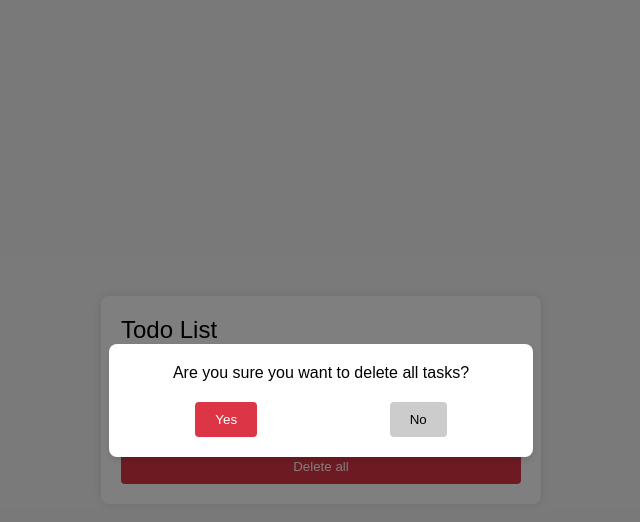
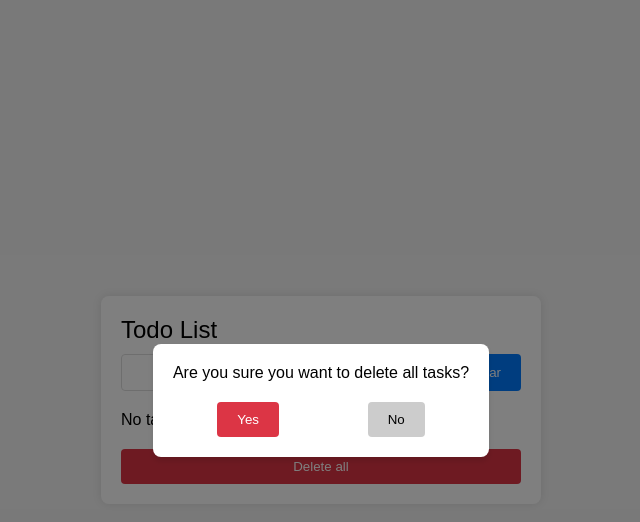
Before and after one commit to aljunepio/todo-list-fe, a React (Vite) app in the folder TodoSample/: page / in a window 1280 px wide. Both pictures are taken after a click on the button "Delete all". Shown: the top 522 px of the page, without its empty margins (319-959 px from the left). Built offline with nearby package versions, Linux system fonts and the light colour scheme; no server answers.

Commit message:
fix: adjust the fixed modal width

```diff
--- a/TodoSample/src/components/modal/modalStyle.module.scss
+++ b/TodoSample/src/components/modal/modalStyle.module.scss
@@ -11,7 +11,7 @@
   height: 100vh;
   background-color: $opacity5;
   .modal {
-    width: 30%;
+    max-width: 30%;
     background: $white;
     padding: 20px;
     border-radius: 8px;
```
